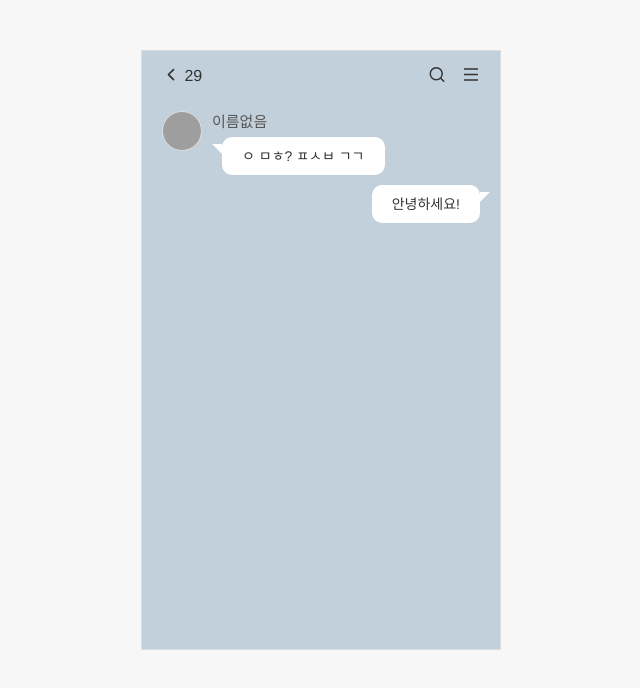
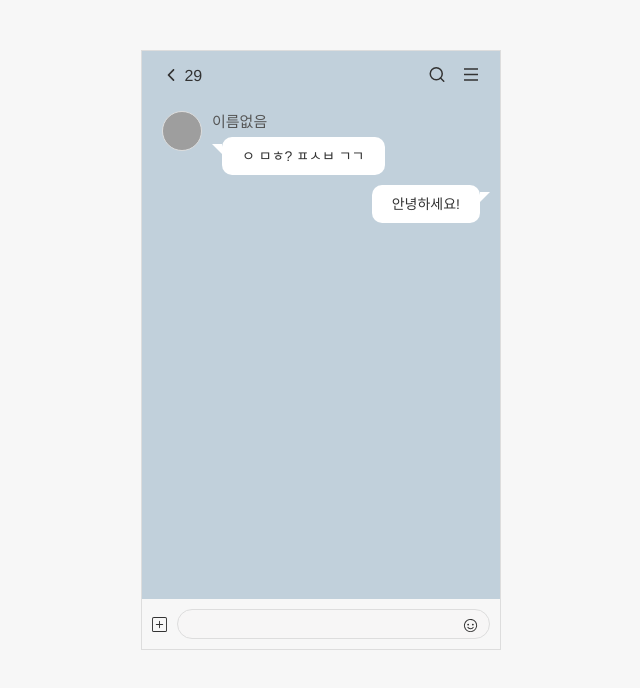
Before and after one commit to jinhyeyeon/kakao-clone, a React app: page /chat in a window 1280 px wide. Shown: the top 688 px of the page, without its empty margins (319-959 px from the left). Built offline with nearby package versions, Linux system fonts and the light colour scheme; grey boxes are pictures that could not be loaded.

Commit message:
Btn, Input Component 생성

```diff
--- /dev/null
+++ b/src/component/Btn/Btn.js
@@ -0,0 +1,17 @@
+import React from 'react';
+import classNames from 'classnames';
+import './btn.scss';
+
+const Btn = ({className, onClick, children}) => {
+
+  return (
+    <button
+      className={classNames("btn", className)}
+      onClick={onClick}
+    >
+      {children}
+    </button>
+  )
+}
+
+export default Btn
--- /dev/null
+++ b/src/component/Btn/btn.scss
@@ -0,0 +1,10 @@
+.btn {
+  background: none;
+  border: 0;
+  line-height: 1;
+  cursor: pointer;
+
+  svg {
+    vertical-align: middle;
+  }
+}
--- a/src/component/ChattingInput/ChattingInput.js
+++ b/src/component/ChattingInput/ChattingInput.js
@@ -1,4 +1,7 @@
 import React from 'react';
+import Input from '../Input/Input';
+import {BsPlusSquare} from "react-icons/bs";
+import Btn from '../Btn/Btn';
 import './chatting-input.scss';
 
 class ChattingInput extends React.Component {
@@ -9,7 +12,11 @@ class ChattingInput extends React.Component {
     const {} = this.state;
     return (
       <div className="chatting-input">
+        <Btn className="btn-more">
+          <BsPlusSquare />
+        </Btn>
 
+        <Input isChat />
       </div>
     )
   }
--- a/src/component/ChattingInput/chatting-input.scss
+++ b/src/component/ChattingInput/chatting-input.scss
@@ -1,3 +1,22 @@
 .chatting-input {
+  position: absolute;
+  left: 0;
+  bottom: 0;
+  width: 100%;
+  height: 50px;
+  padding: 10px 10px 10px 35px;
+  background-color: #f7f7f7;
+  box-sizing: border-box;
 
+  .btn-more {
+    position: absolute;
+    left: 4px;
+    top: 15px;
+    z-index: 1;
+    font-size: 15px;
+  }
+
+  .input {
+    border-radius: 50px;
+  }
 }
--- a/src/component/ChattingRoom/ChattingRoom.js
+++ b/src/component/ChattingRoom/ChattingRoom.js
@@ -1,6 +1,7 @@
 import React from 'react';
 import CahttingItem from '../ChattingItem/ChattingItem';
 import SubHeader from '../SubHeader/SubHeader';
+import ChattingInput from '../ChattingInput/ChattingInput';
 import './chatting-room.scss';
 
 class ChattingRoom extends React.Component {
@@ -26,6 +27,7 @@ class ChattingRoom extends React.Component {
             />
           </li>
         </ul>
+        <ChattingInput />
       </div>
     )
   }
--- /dev/null
+++ b/src/component/Input/Input.js
@@ -0,0 +1,37 @@
+import React from 'react';
+import {VscSmiley} from "react-icons/vsc";
+import {IoCloseOutline} from 'react-icons/io5';
+import classNames from 'classnames';
+import './input.scss';
+
+class Input extends React.Component {
+  render() {
+    const {
+      placeholder,
+      isClear,
+      isChat,
+      className
+    } = this.props;
+    return (
+      <div className={classNames('input', className, {'is-icon': isChat || isClear})}>
+        <input
+          type="text"
+          placeholder={placeholder}
+        />
+
+        {isClear && (
+          <span className="icon-clear">
+            <IoCloseOutline />
+          </span>
+        )}
+
+        {isChat && (
+          <span className="icon-emoticon">
+            <VscSmiley />
+          </span>
+        )}
+      </div>
+    )
+  }
+}
+export default Input;
--- /dev/null
+++ b/src/component/Input/input.scss
@@ -0,0 +1,36 @@
+.input {
+  position: relative;
+  width: 100%;
+  height: 30px;
+  border: 1px solid #ddd;
+  background-color: #f7f6f6;
+  box-sizing: border-box;
+
+  input {
+    width: 100%;
+    height: 100%;
+    padding: 0 10px;
+    font-size: 13px;
+    background-color: transparent;
+    box-sizing: border-box;
+  }
+
+  &.is-icon {
+    padding-right: 30px;
+
+    span {
+      position: absolute;
+      right: 5px;
+      top: 0;
+      padding: 6px;
+      line-height: 1;
+      vertical-align: middle;
+      font-size: 15px;
+      cursor: pointer;
+
+      svg {
+        vertical-align: middle;
+      }
+    }
+  }
+}
--- a/src/component/SubHeader/SubHeader.js
+++ b/src/component/SubHeader/SubHeader.js
@@ -4,6 +4,7 @@ import {FiSearch} from 'react-icons/fi';
 import {IoIosArrowBack} from 'react-icons/io';
 import {AiOutlineMenu} from "react-icons/ai";
 import './sub-header.scss';
+import Btn from '../Btn/Btn';
 
 const SubHeader = ({name}) => {
 
@@ -11,11 +12,9 @@ const SubHeader = ({name}) => {
     <div className="sub-header clearfix">
       <h2>{name}</h2>
 
-      <button className="btn-back">
-        <span>
-          <IoIosArrowBack /> 29
-        </span>
-      </button>
+      <Btn className="btn-back">
+        <IoIosArrowBack /> 29
+      </Btn>
 
       <ul className="sub-nav">
         <li>
--- a/src/component/SubHeader/sub-header.scss
+++ b/src/component/SubHeader/sub-header.scss
@@ -17,15 +17,10 @@
     left: 12px;
     top: 50%;
     transform: translateY(-50%);
-    background: none;
-    border: 0;
     padding: 0 8px;
     font-size: 16px;
-    line-height: 1;
-    cursor: pointer;
 
     svg {
-      vertical-align: middle;
       margin-top: -4px;
       font-size: 18px;
     }
```
